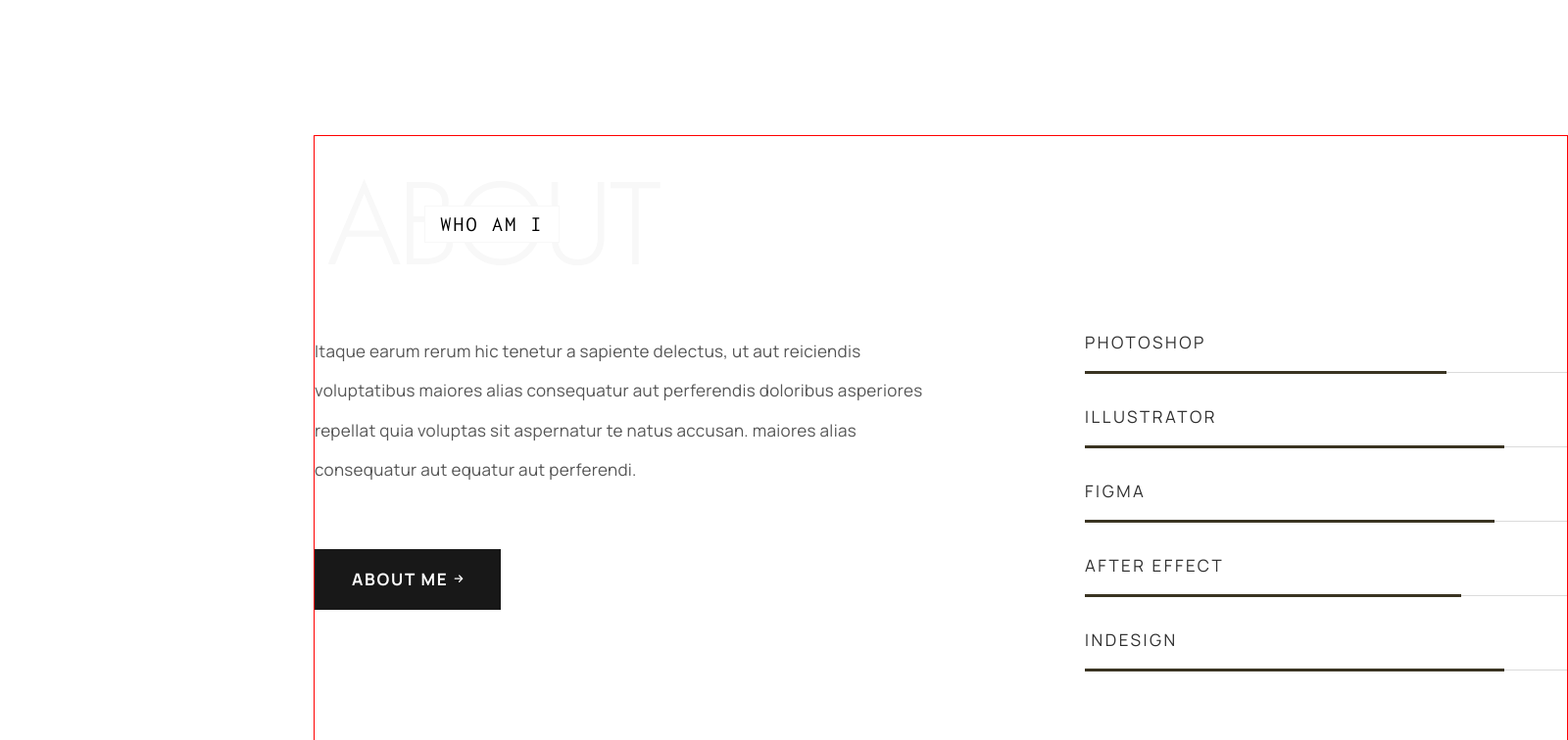
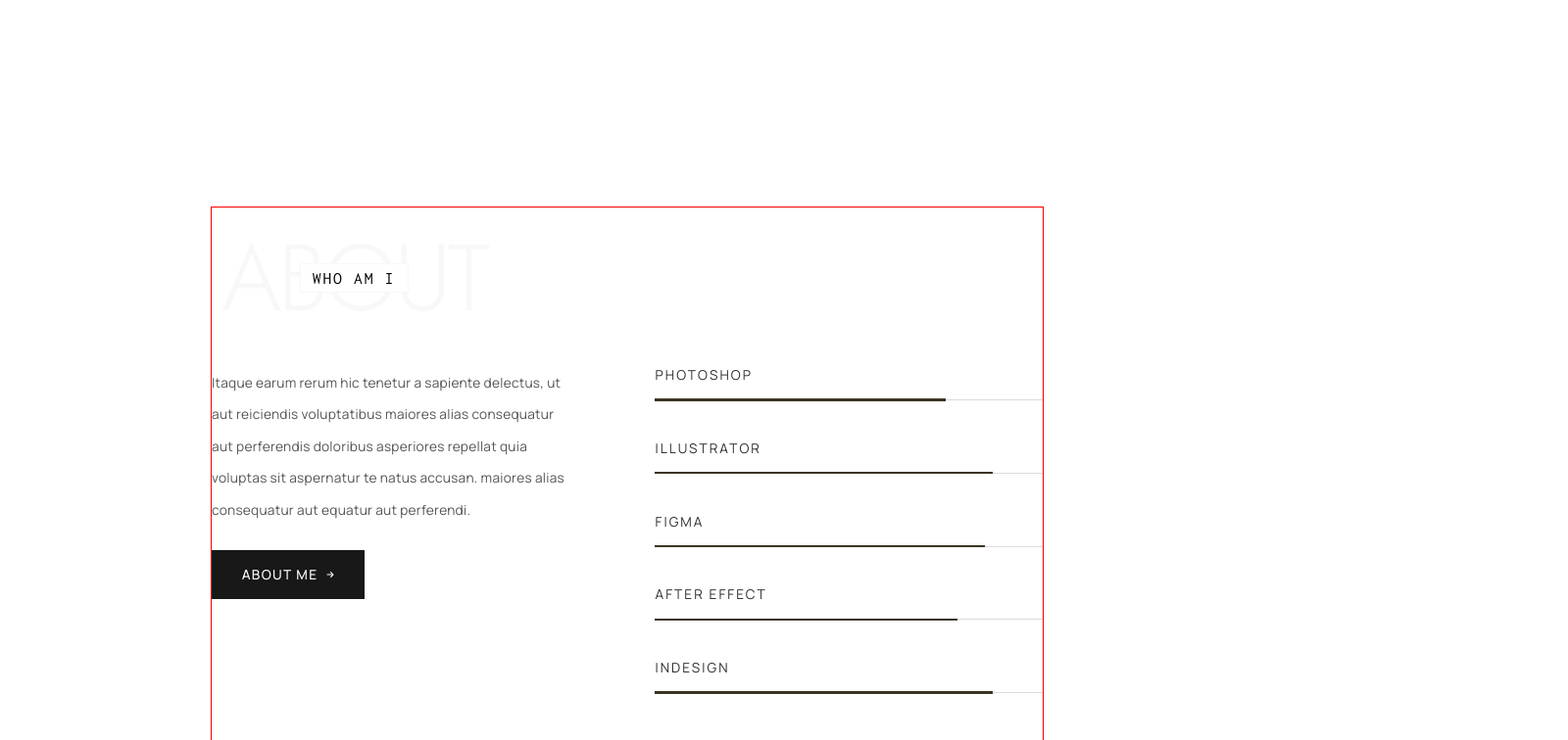
Before and after one commit to dmitrenokdarya/Portfolio, a React app: page / in a window 1280 px wide. Shown: the part 840-1596 px from the top of the page at 98% size, 1600 px wide, since content can reach past the window. Built offline with nearby package versions, Linux system fonts and the light colour scheme.

Commit message:
adaptive_aboutMe

```diff
--- a/src/App.tsx
+++ b/src/App.tsx
@@ -36,7 +36,7 @@ export default App;
 const General = styled.div`
     height: 100vh;
     max-width: 100%;
-    margin-bottom: 178px;
+    margin-bottom: 19.6%;
     background-image: url(${GeneralImage});
     background-repeat: no-repeat;
     background-size: cover;
--- a/src/components/Container.tsx
+++ b/src/components/Container.tsx
@@ -1,8 +1,9 @@
 import styled from "styled-components";
+import { Theme } from "../styles/Theme";
 
 export const Container = styled.div`
-    min-width: 1280px;
-    min-height: 100%;
-    margin: 0px 320px;
+    max-width: 1280px;
+    margin: 0px 16.8%;
     border: 1px solid red;
+
 `
--- a/src/components/SectionTitle.tsx
+++ b/src/components/SectionTitle.tsx
@@ -11,7 +11,7 @@ export const SectionTitle = styled.h2`
     font-style: normal;
     letter-spacing: 0.1em;
     line-height: 126%;
-    font-size: 22px;
+    font-size: calc( (100vw - 576px)/(1920 - 576) * (22 - 12.83) + 12.83px);
     border: 0.09em solid ${Theme.colors.secondaryBg.titleBorder};
     position: absolute;
     z-index: 100;
--- a/src/components/button/Button.jsx
+++ b/src/components/button/Button.jsx
@@ -4,25 +4,34 @@ import { Icon } from "../icon/Icon";
 import { FlexWrapper } from "../FlexWrapper";
 
 type ButtonPropsType = {
-    text: string
+    text: string;
 }
 
 export const Button = (props: ButtonPropsType) => {
     return (
-        <FlexWrapper justify="space-between">
-            <StyledA href="">{props.text} <Icon iconId="buttonStrel" width="10" height="9" viewBox="0 0 10 9"/></StyledA>
-        </FlexWrapper>
+        <Block>
+            <StyledA href="">{props.text}</StyledA>
+            <Icon iconId="buttonStrel" width="calc( (100vw - 576px)/(1920 - 576) * (10 - 5.83) + 5.83px)" height="9" viewBox="0 0 10 9"/>
+        </Block>
     )
 }
 
+const Block = styled.div`
+    display: flex;
+    justify-content: space-between;
+    align-items: center;
+    background-color: ${Theme.colors.secondaryBg.buttonsBlack};
+    font-size: calc( (100vw - 576px)/(1920 - 576) * (17 - 10) + 10px);
+    width: 11.4em;
+    height: 3.65em;
+    padding: 0.65em 2.24em;
+`
+
 const StyledA = styled.a`
     text-transform: uppercase;
-    font-size: 17px;
-    font-weight: 600;
+    font-weight: 500;
     line-height: 235%;
     text-align: center;
     color: ${Theme.colors.font.white};
-    background-color: ${Theme.colors.secondaryBg.buttonsBlack};
     letter-spacing: 0.10em;
-    padding: 11px 38px;
 `
--- a/src/layout/sections/aboutMe/AboutMe.tsx
+++ b/src/layout/sections/aboutMe/AboutMe.tsx
@@ -16,7 +16,7 @@ export const AboutMe = () => {
                     <ZText>about</ZText>
                     <SectionTitle>who am i</SectionTitle>
                 </TitleBlock>
-                <FlexWrapper justify="space-between">
+                <FlexBlock>
                     <TextButtonBlock>
                         <AboutMeText>Itaque earum rerum hic tenetur a sapiente delectus, ut aut reiciendis voluptatibus maiores alias consequatur aut perferendis doloribus asperiores repellat quia voluptas sit aspernatur te natus accusan. maiores alias consequatur aut equatur aut perferendi.</AboutMeText>
                         <Button text="about me"/>
@@ -30,30 +30,35 @@ export const AboutMe = () => {
                             <Skill skill='indesign' percentage='87%'/>
                         </StyledUl>
                     </FlexWrapper>
-                </FlexWrapper>
+                </FlexBlock>
             </StyledAboutMe>
         </Container>
     );
 };
 
 const TitleBlock = styled.div`
-    margin-bottom: 20px;
-    width: 362px;
+    font-size: calc( (100vw - 576px)/(1920 - 576) * (120 - 70) + 70px);
+    margin-bottom: 2.21%;
+    width: 3.017em;
     display: flex;
     justify-content: center;
     align-items: center;
+
+    @media ${Theme.media.tablet}{
+        margin: auto;
+    }
 `
 
 const StyledAboutMe = styled.section`
-    margin-bottom: 118px;
+    margin-bottom: 13.01%;
     background-color: ${Theme.colors.primaryBg};
     z-index: 0;
 `
+
 const ZText = styled.span`
     font-family: 'Jost';
     font-weight: 300;
     text-transform: uppercase;
-    font-size: 120px;
     line-height: 150%;
     letter-spacing: -0.04em;
     text-align: center;
@@ -61,19 +66,42 @@ const ZText = styled.span`
     z-index: 1;
 `
 
+const FlexBlock = styled.div`
+    display: flex;
+
+    @media ${Theme.media.tablet}{
+        flex-direction: column;
+    }
+`
+
 const AboutMeText = styled.p`
-    font-size: 17px;
+    font-size: calc( (100vw - 576px)/(1920 - 576) * (17 - 10) + 10px);
     font-weight: 400;
     letter-spacing: 0.02em;
     line-height: 238%;
     color: ${Theme.colors.font.paragraph};
-    margin-bottom: 60px;
+    margin-bottom: 3.53em;
+
+    @media ${Theme.media.screen}{
+        margin-bottom: 1.8em;
+    }
+
+    @media ${Theme.media.tablet}{
+        margin-bottom: 3.53em;
+    }
 `
 
 const TextButtonBlock = styled.div`
-    width: 638px;
+    max-width: 49.84%;
+    margin-right: 9.375%;
+
+    @media ${Theme.media.tablet}{
+        max-width: 100%;
+        margin-right: none;
+        margin-bottom: 3.53em;
+    }
 `
 
 const StyledUl = styled.ul`
-    width: 492px;
+
 `
--- a/src/layout/sections/aboutMe/skill/Skill.tsx
+++ b/src/layout/sections/aboutMe/skill/Skill.tsx
@@ -24,27 +24,37 @@ export const Skill = (props: SkillPropsType) => {
 
 const StyledSkill = styled.div`
     font-weight: 400;
-    font-size: 17px;
+    font-size: calc( (100vw - 576px)/(1920 - 576) * (17 - 10) + 10px);
     line-height: 124%;
     letter-spacing: 0.15em;
     text-transform: uppercase;
     color: ${Theme.colors.font.littleText};
-    margin-bottom: 34px;
+    margin-bottom: 2em;
+    width: 28.94em;
+
     &:last-child{
         margin-bottom: 0px;
+    }
+
+    @media ${Theme.media.screen}{
+        margin-bottom: 3em;
+    }
+
+    @media ${Theme.media.tablet}{
+        margin-bottom: 2em;
     }
 `
 
 const SkillBar = styled.div`
     display: flex;
     align-items: center;
-    height: 1px;
+    height: 0.058em;
     background-color: ${Theme.colors.secondaryBg.skillsLine};
-    margin-top: 20px;
+    margin-top: 1.177em;
 `
 
 const SkillPer = styled.div<SkillPerPropsType>`
-    height: 3px;
+    height: 0.177em;
     width: ${props => props.width || '0%'};
     background-color: ${Theme.colors.secondaryBg.bigSkillLine};
 `
--- a/src/styles/Theme.tsx
+++ b/src/styles/Theme.tsx
@@ -41,6 +41,6 @@ export const Theme = {
         screen: "screen and (max-width: 1400px)",
         lgTablet: "screen and (max-width: 992px)",
         tablet: "screen and (max-width: 768px)",
-        mobile: "screen and (max-width: 576px)"
+        mobile: "screen and (max-width: 576px)",
     }
 }
```
